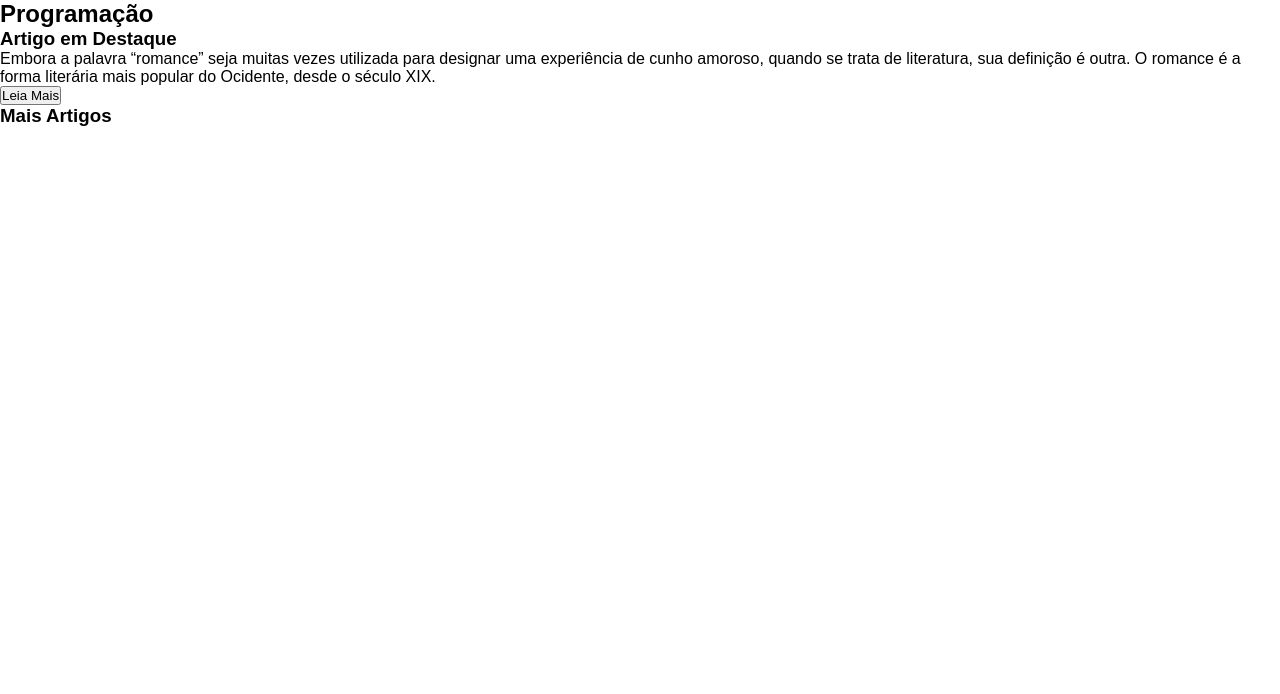
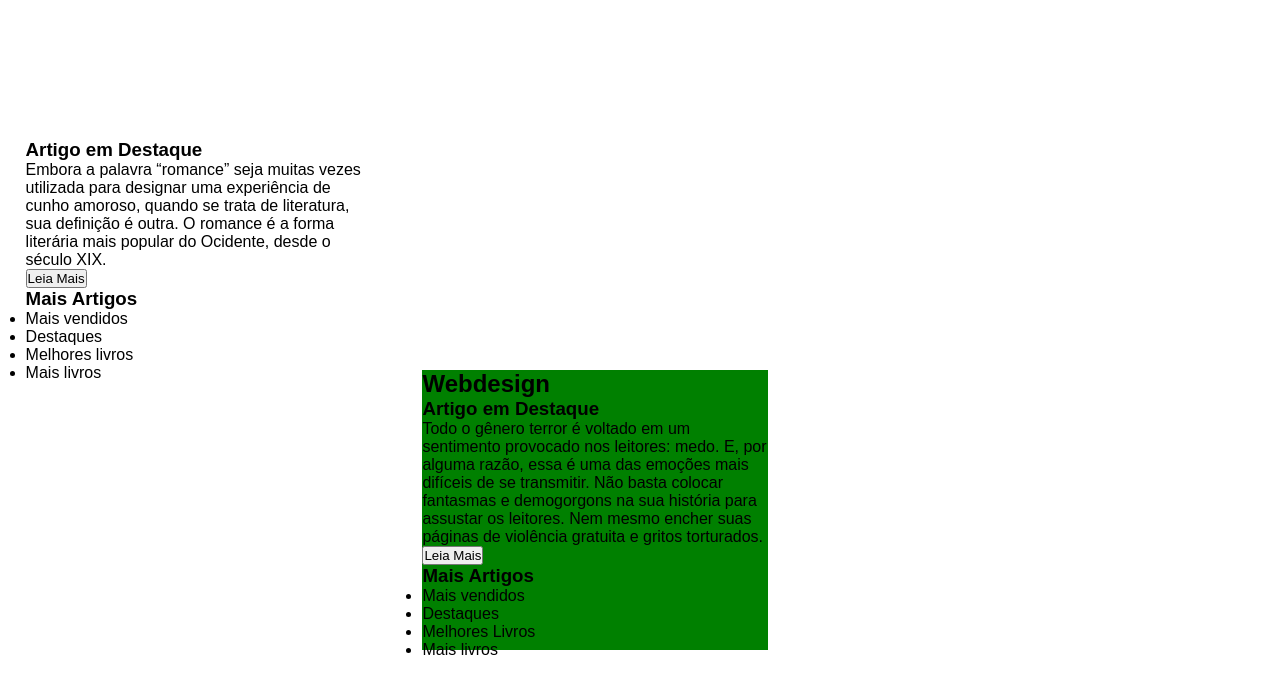
Before and after one commit to gi-nascimento/O-site, a plain HTML site: page index.html in a window 1280 px wide. Drawn offline with Linux system fonts and the light colour scheme; a script that the page names is missing.

Commit message:
css quadrados

```diff
--- a/index.html
+++ b/index.html
@@ -10,11 +10,31 @@
 <body>
 
 <section id="quadrado1">
-    <h1>Programação</h1>
+    <h1 id="titulo1">Programação</h1>
     <h3>Artigo em Destaque</h3>
     <p>Embora a palavra “romance” seja muitas vezes utilizada para designar uma experiência de cunho amoroso, quando se trata de literatura, sua definição é outra. O romance é a forma literária mais popular do Ocidente, desde o século XIX.</p>
     <button class="botao1">Leia Mais</button>
     <h3>Mais Artigos</h3>
+    <ul>
+        <li>Mais vendidos</li>
+        <li>Destaques</li>
+        <li>Melhores livros</li>
+        <li>Mais livros</li>
+    </ul>
+</section>
+
+<section id="quadrado2">
+    <h1>Webdesign</h1>
+    <h3>Artigo em Destaque</h3>
+    <p>Todo o gênero terror é voltado em um sentimento provocado nos leitores: medo. E, por alguma razão, essa é uma das emoções mais difíceis de se transmitir. Não basta colocar fantasmas e demogorgons na sua história para assustar os leitores. Nem mesmo encher suas páginas de violência gratuita e gritos torturados.</p>
+    <button class="botao2">Leia Mais</button>
+    <h3>Mais Artigos</h3>
+    <ul>
+        <li>Mais vendidos</li>
+        <li>Destaques</li>
+        <li>Melhores Livros</li>
+        <li>Mais livros</li>
+    </ul>
 </section>
 
     <script src="script.js"></script>
--- a/style.css
+++ b/style.css
@@ -3,3 +3,32 @@
     padding: 0;
     font-family: Arial, Helvetica, sans-serif;
 }
+#quadrado1{
+
+    height: 280px;
+    width: 27%;
+    margin-left: 2%;
+    margin-right: 2%;
+    position: relative;
+    margin-bottom:
+
+
+}
+
+#quadrado2{
+    height: 280px;
+    width: 27%;
+    margin-left: 10%;
+    margin-right: 40%;
+    background-color: green;
+    position: relative;
+    float: right;
+}
+
+#titulo1{
+    color: white;
+    margin-left: 21px;
+    margin-top: 90px;
+    padding-top: 22px;
+    font-family: 'Times New Roman', Times, serif;
+}
```
